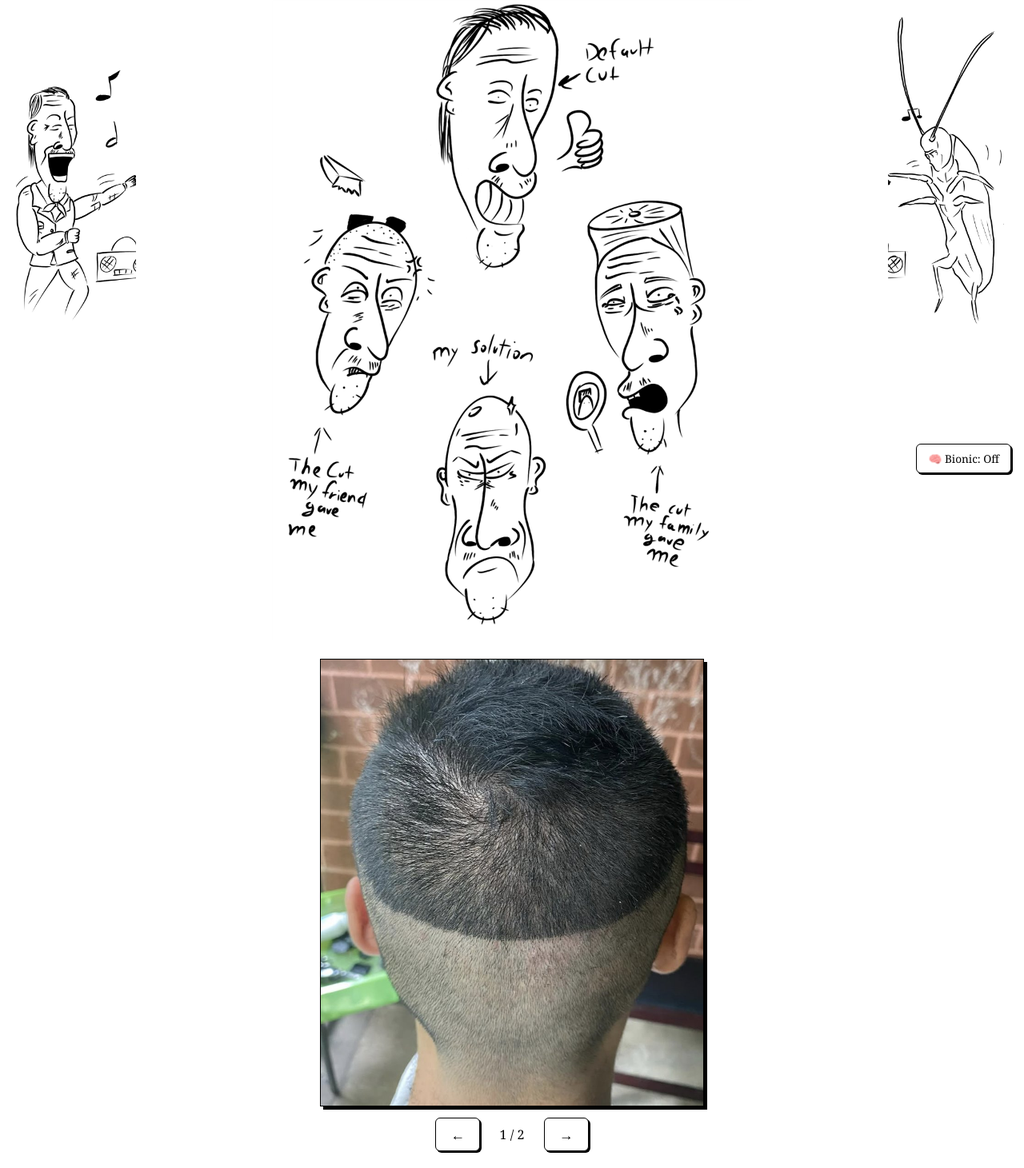
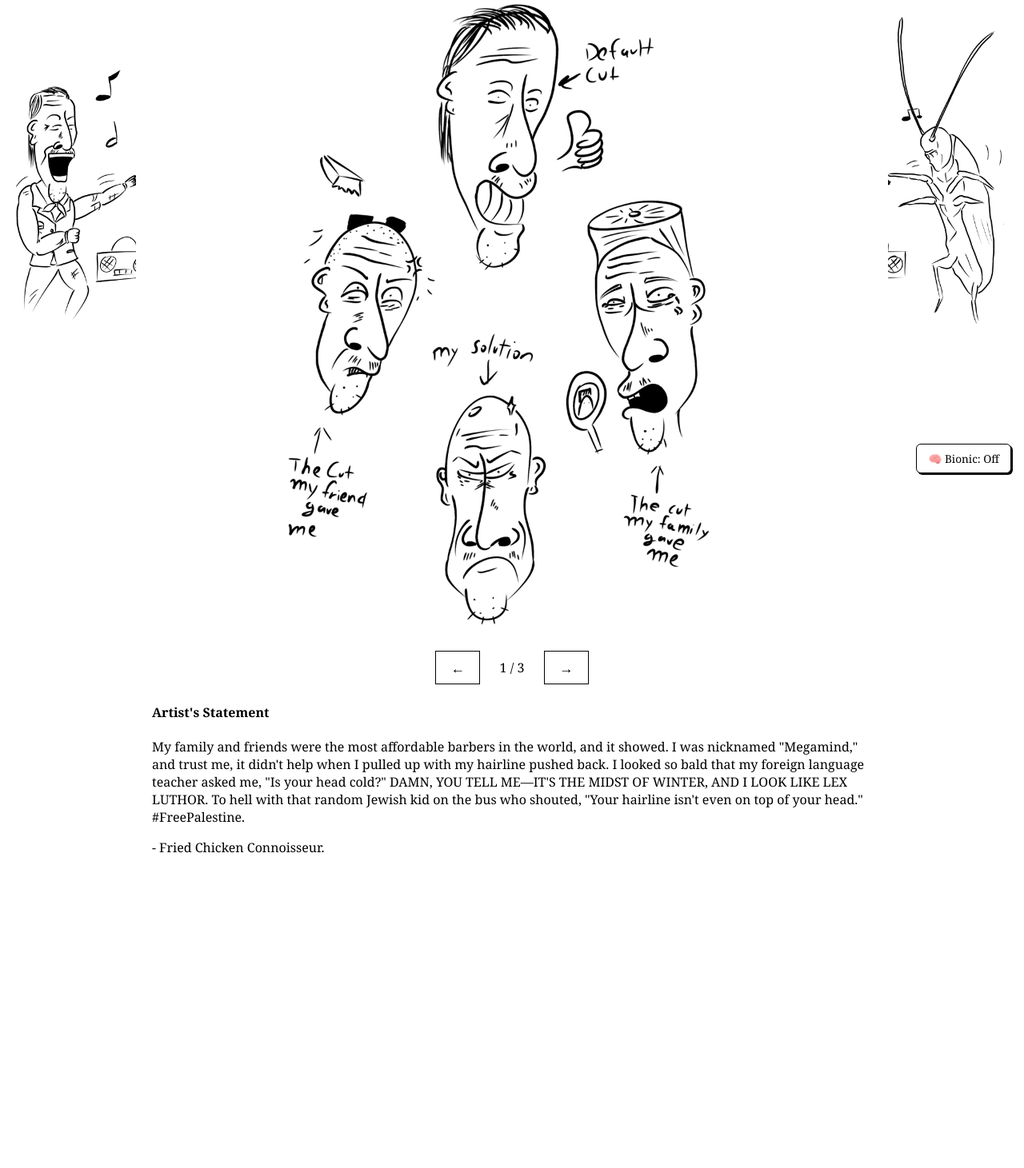
Before and after one commit to DoKiet/Journey-of-the-Fried-Chicken-Connoisseur, a plain HTML site: page archive-files/never_ending_cuts.html in a window 1280 px wide. Shown: the part 192-1653 px from the top of the page at 80% size. After the commit the page ends 1279 px from the top, so only its background shows below. Drawn offline with Linux system fonts and the light colour scheme.

Commit message:
Put the drawing in the haircut slider and drop slider animations (#7)
* Make the drawing the first slide of the haircut slider

Co-Authored-By: Claude Opus 5.5 <noreply@anthropic.com>
Claude-Session: https://claude.ai/code/session_01BHnB4ZT8Dx12deY1SgXivN

* Remove slider animations and button effects

Co-Authored-By: Claude Opus 5.5 <noreply@anthropic.com>
Claude-Session: https://claude.ai/code/session_01BHnB4ZT8Dx12deY1SgXivN

---------

Co-authored-by: Claude <noreply@anthropic.com>

```diff
--- a/archive-files/never_ending_cuts.html
+++ b/archive-files/never_ending_cuts.html
@@ -45,24 +45,17 @@
     <div class="archive-file-container">
       <div class="archive-div">
         <h1>Never Ending Cycle - Updated May 2024</h1>
-        <div>
-          <img
-            width="600px"
-            height="800px"
-            class="archive-img"
-            src="../images/never_ending_cuts.png"
-          />
-        </div>
-        <div class="slider" aria-roledescription="carousel" aria-label="Haircut photos">
+        <div class="slider" aria-roledescription="carousel" aria-label="Never Ending Cycle drawing and haircut photos">
           <div class="slider-window">
             <div class="slider-track">
+              <img class="slider-slide" src="../images/never_ending_cuts.png" alt="Never Ending Cycle drawing" />
               <img class="slider-slide" src="../images/never_ending_cuts_back.jpg" alt="Haircut, back of the head" />
               <img class="slider-slide" src="../images/never_ending_cuts_side.jpg" alt="Haircut, side view" />
             </div>
           </div>
           <div class="slider-controls">
             <button type="button" class="slider-btn slider-prev" aria-label="Previous photo">&#8592;</button>
-            <span class="slider-count" aria-live="polite">1 / 2</span>
+            <span class="slider-count" aria-live="polite">1 / 3</span>
             <button type="button" class="slider-btn slider-next" aria-label="Next photo">&#8594;</button>
           </div>
         </div>
--- a/main.css
+++ b/main.css
@@ -281,28 +281,26 @@ body::after {
 /* Photo slider (archive posts) */
 .slider {
   width: 100%;
-  max-width: 480px;
-  margin: 24px auto;
+  max-width: 600px;
+  margin: 0 auto 24px auto;
   outline: none;
 }
 
 .slider-window {
   overflow: hidden;
-  border: 1px solid black;
-  box-shadow: 4px 4px 0 black;
 }
 
 .slider-track {
   display: flex;
-  transition: transform 0.4s ease;
 }
 
 .archive-file-container .slider-slide {
   flex: 0 0 100%;
   width: 100%;
   height: auto;
-  aspect-ratio: 6 / 7;
-  object-fit: cover;
+  aspect-ratio: 3 / 4;
+  object-fit: contain;
+  background: white;
   margin: 0;
 }
 
@@ -321,20 +319,7 @@ body::after {
   color: black;
   font-family: Georgia, "Times New Roman", serif;
   font-size: 1.1rem;
-  border-radius: 6px;
   cursor: pointer;
-  box-shadow: 2px 2px 0 black;
-  transition: transform 0.1s ease, box-shadow 0.1s ease;
-}
-
-.slider-btn:hover {
-  transform: translateY(-2px);
-  box-shadow: 3px 3px 0 black;
-}
-
-.slider-btn:active {
-  transform: translate(2px, 2px);
-  box-shadow: 0 0 0 black;
 }
 
 .slider-count {
```
